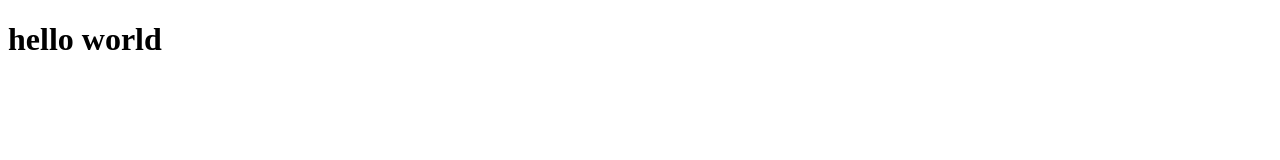
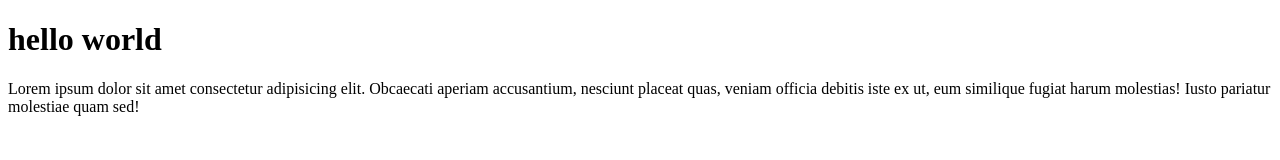
Before and after one commit to ifdhalrumalutur/git-test, a plain HTML site: page index.html in a window 1280 px wide. Drawn offline with Linux system fonts and the light colour scheme.

Commit message:
menambahkan paragraf

```diff
--- a/index.html
+++ b/index.html
@@ -7,5 +7,6 @@
 </head>
 <body>
     <h1>hello world</h1>
+    <p>Lorem ipsum dolor sit amet consectetur adipisicing elit. Obcaecati aperiam accusantium, nesciunt placeat quas, veniam officia debitis iste ex ut, eum similique fugiat harum molestias! Iusto pariatur molestiae quam sed!</p>
 </body>
 </html>
```
